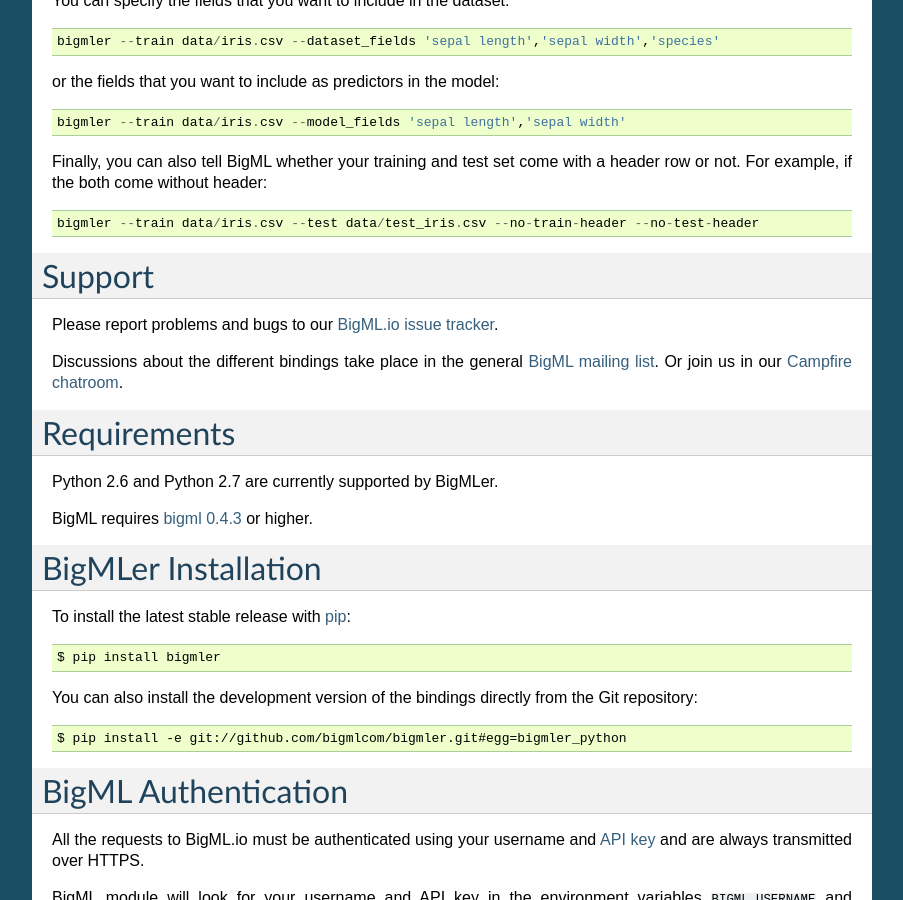
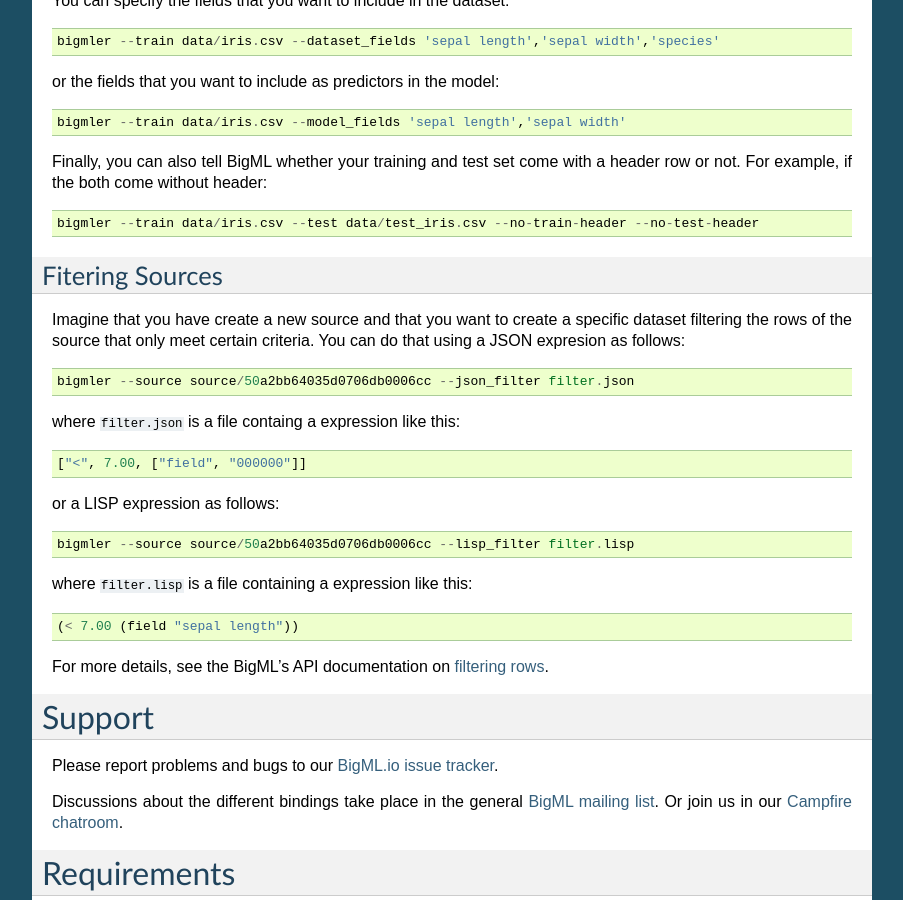
Before and after one commit to bigmlcom/bigmler, a Sphinx documentation site: the page built from docs/index.rst, in a window 1280 px wide and 900 px high, scrolled down 3442 px. Shown: the whole window, without its empty margins (198-1101 px from the left). Built offline with Sphinx 7.4.7, drawn with Linux system fonts in a browser that asks for light colours; some of the changed text lies outside the part shown.

Commit message:
Doc for json and lisp filters

```diff
--- a/docs/index.rst
+++ b/docs/index.rst
@@ -194,6 +194,29 @@
 
     bigmler --train data/iris.csv --test data/test_iris.csv --no-train-header --no-test-header
 
+Fitering Sources
+----------------
+
+Imagine that you have create a new source and that you want to create a
+specific dataset filtering the rows of the source that only meet certain
+criteria.  You can do that using a JSON expresion as follows::
+
+    bigmler --source source/50a2bb64035d0706db0006cc --json_filter filter.json
+
+where ``filter.json`` is a file containg a expression like this::
+
+    ["<", 7.00, ["field", "000000"]]
+
+or a LISP expression as follows::
+
+    bigmler --source source/50a2bb64035d0706db0006cc --lisp_filter filter.lisp
+
+where ``filter.lisp`` is a file containing a expression like this::
+
+    (< 7.00 (field "sepal length"))
+
+For more details, see the BigML's API documentation on `filtering rows <https://bigml.com/developers/datasets#d_filteringrows>`_.
+
 
 Support
 =======
@@ -300,10 +323,13 @@
 ------------------
 --no-train-header   The train set file hasn't a header
 --no-test-header    The test set file hasn't a header
---field_names FIELD_NAMES       Path to a file describing field names. One definition per line (e.g., 0, 'Last Name')
---types TYPES       Path to a file describing field types. One definition per line (e.g., 0, 'numeric')
+--field_names PATH  Path to a file describing field names. One definition per line (e.g., 0, 'Last Name')
+--types PATH        Path to a file describing field types. One definition per line (e.g., 0, 'numeric')
 --dataset_fields DATASET_FIELDS     Comma-separated list of field column numbers to include in the dataset
 --model_fields MODEL_FIELDS     Comma-separated list of input fields (predictors) to create the model
+--json_filter PATH  Path to a file containing a JSON expression to filter the source
+--lisp_filter PATH  Path to a file containing a LISP expression to filter the source
+
 
 Remote Resources
 ----------------
```
